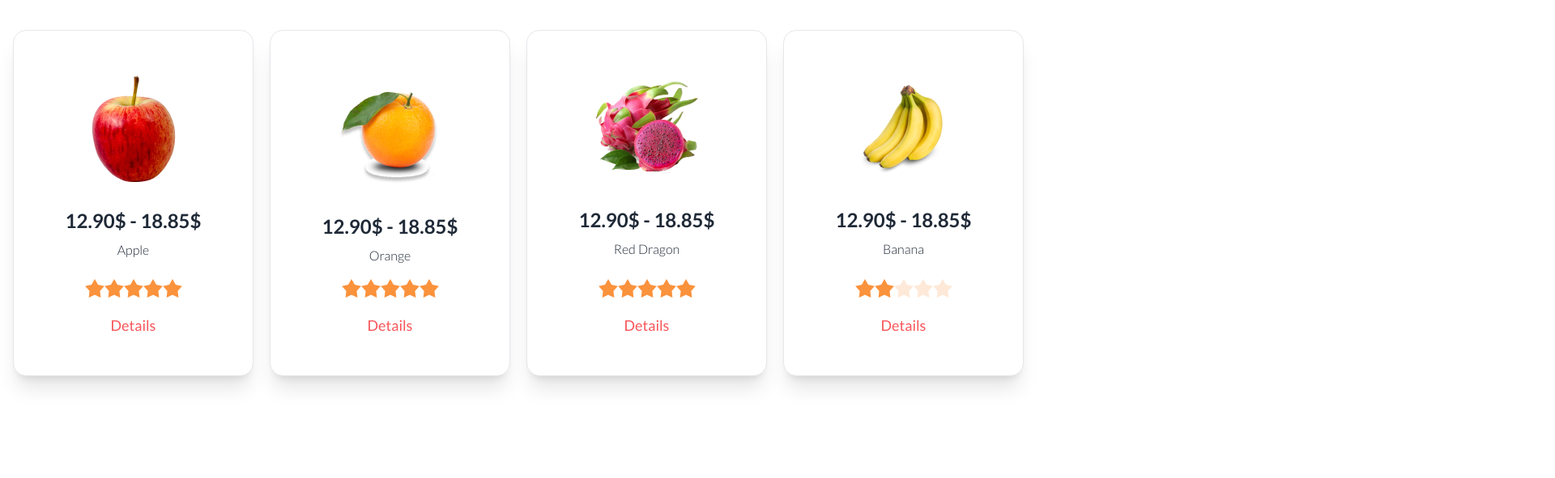
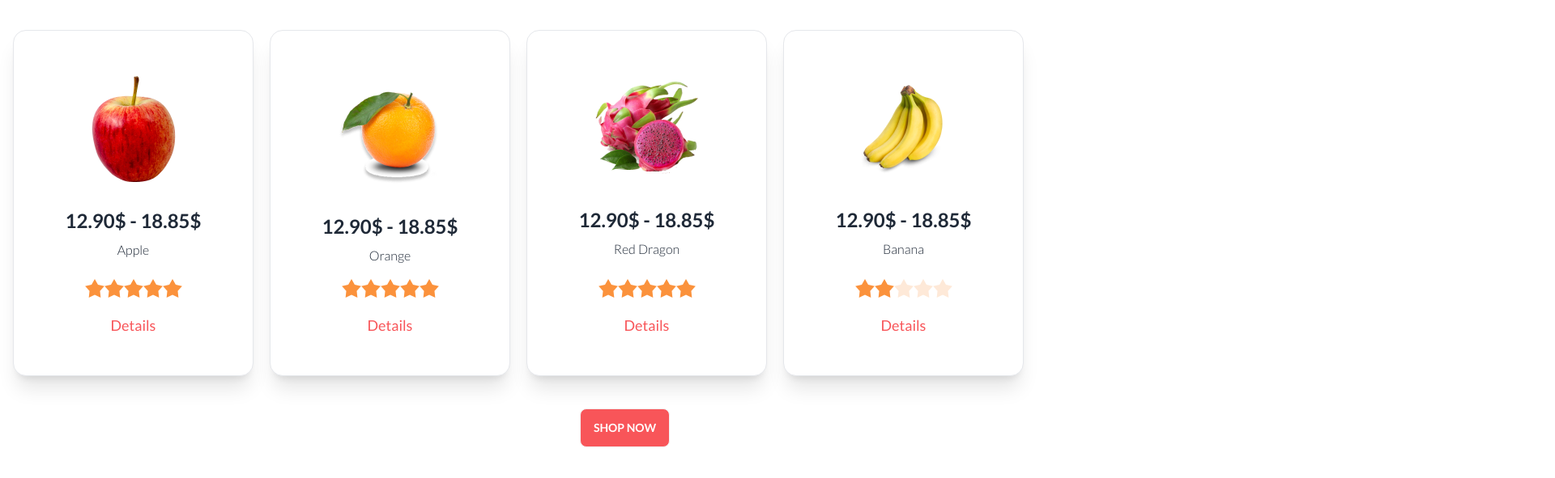
Before and after one commit to juixer/Assignment-3, a plain HTML site: page index.html in a window 1280 px wide. Shown: the part 1253-1844 px from the top of the page at 81% size, 1920 px wide, since content can reach past the window. Before the commit the page ends 1774 px from the top, so only its background shows below. Drawn offline with nearby package versions, Linux system fonts and the light colour scheme.

Commit message:
deal of the day resoinsived

```diff
--- a/index.html
+++ b/index.html
@@ -365,6 +365,9 @@
                     </div>
                 </div>
             </div>
+            <div class="relative left-40 md:left-[310px] lg:left-[700px]">
+                <button class="btn mb-5 bg-fruit_color text-white">Shop Now</button>
+            </div>
         </section>
     </main>
     <footer>
```
